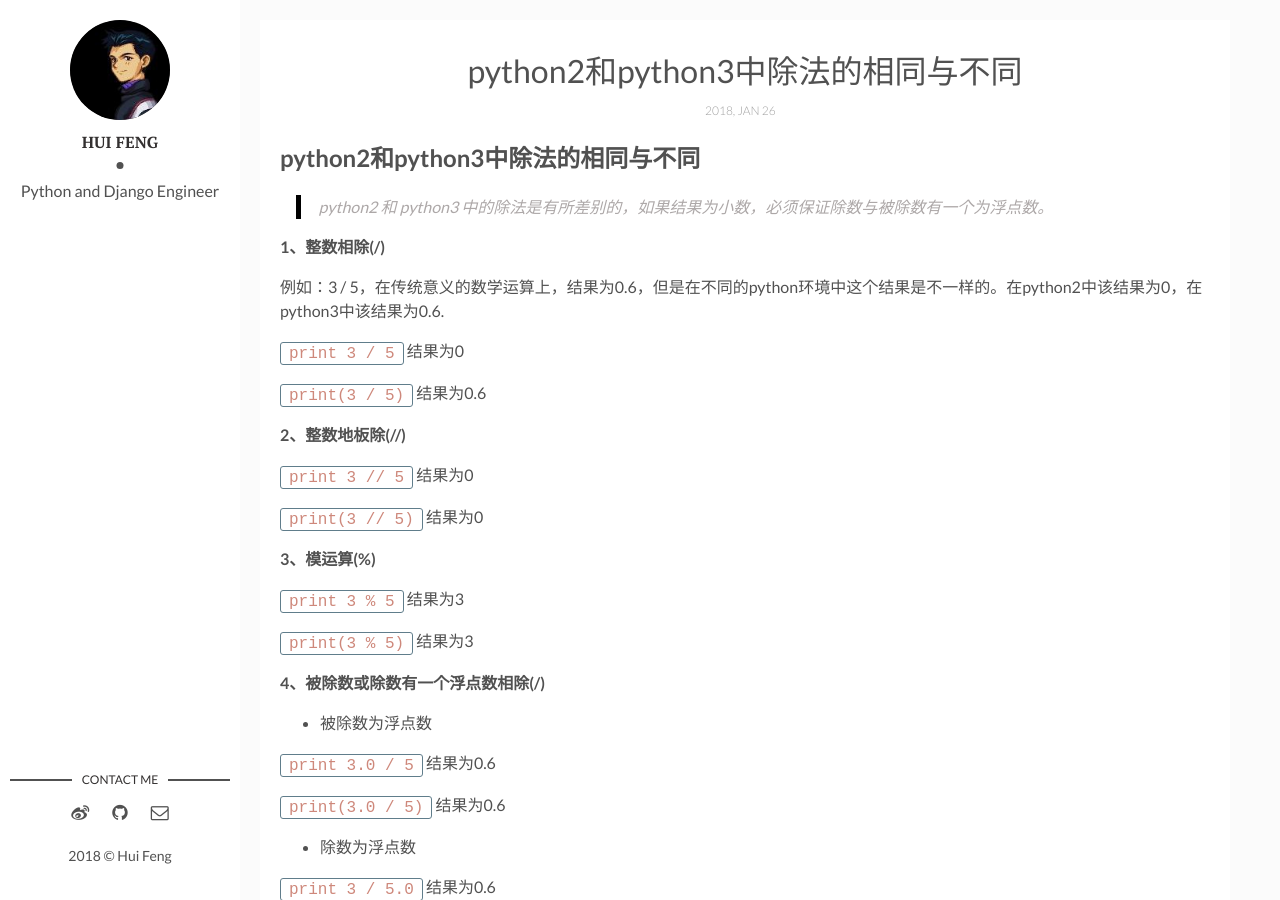
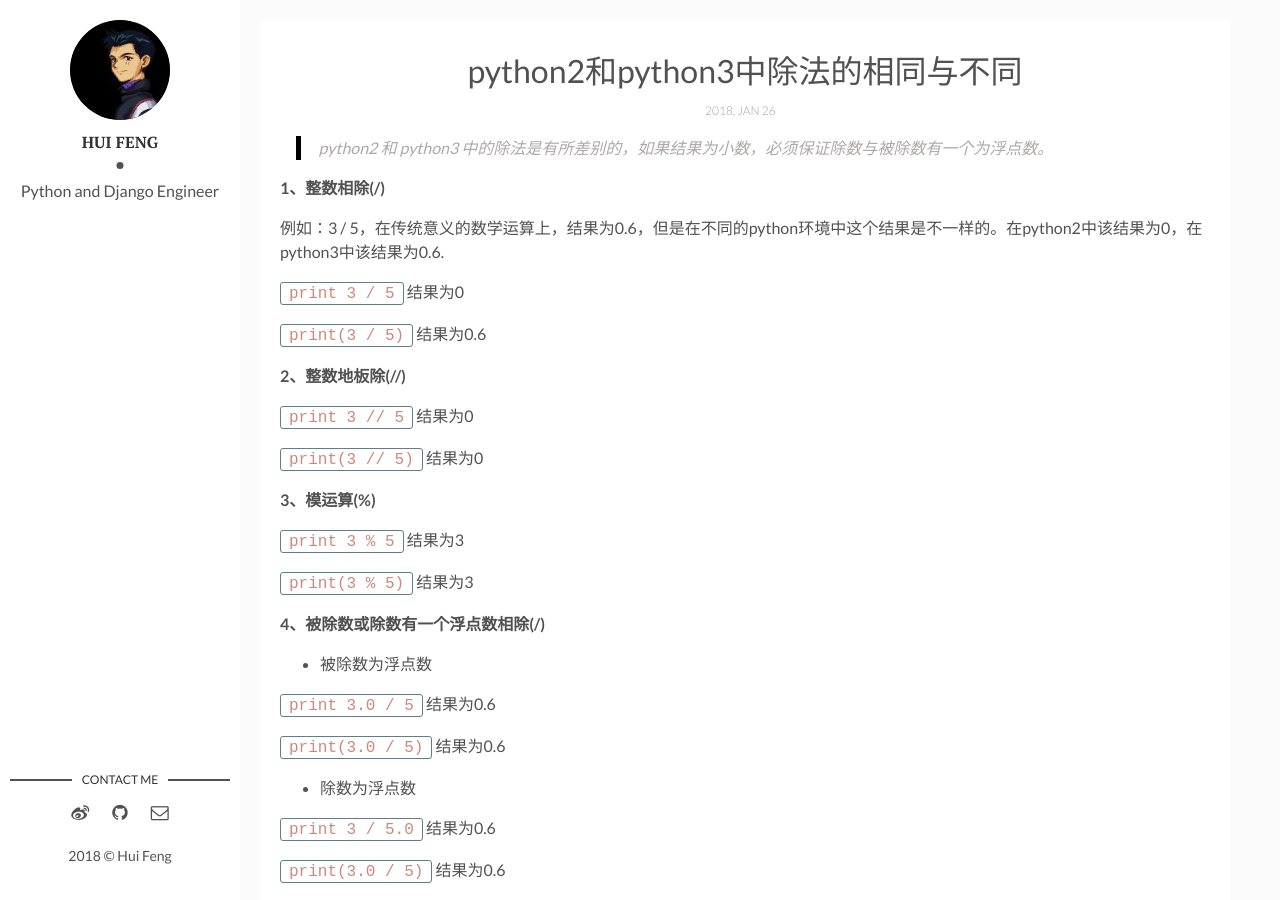
Before and after one commit to feng-hui/feng-hui.github.io, a Jekyll site: the page built from _posts/2018-1-26-the-difference-of-division-in-py2-and-py3.markdown, in a window 1280 px wide and 900 px high. Built offline with Jekyll 4.4.1, drawn with Linux system fonts in a browser that asks for light colours; comment, search, counter and statistics services are not loaded.

Commit message:
2018.1.26 20:04 更新

```diff
--- a/_posts/2018-1-26-the-difference-of-division-in-py2-and-py3.markdown
+++ b/_posts/2018-1-26-the-difference-of-division-in-py2-and-py3.markdown
@@ -5,7 +5,6 @@ date: 2018-1-26
 description: python2和python3中除法的相同与不同
 tags: [python]
 ---
-## python2和python3中除法的相同与不同
 > python2 和 python3 中的除法是有所差别的，如果结果为小数，必须保证除数与被除数有一个为浮点数。
 
 **1、整数相除(/)**
```
